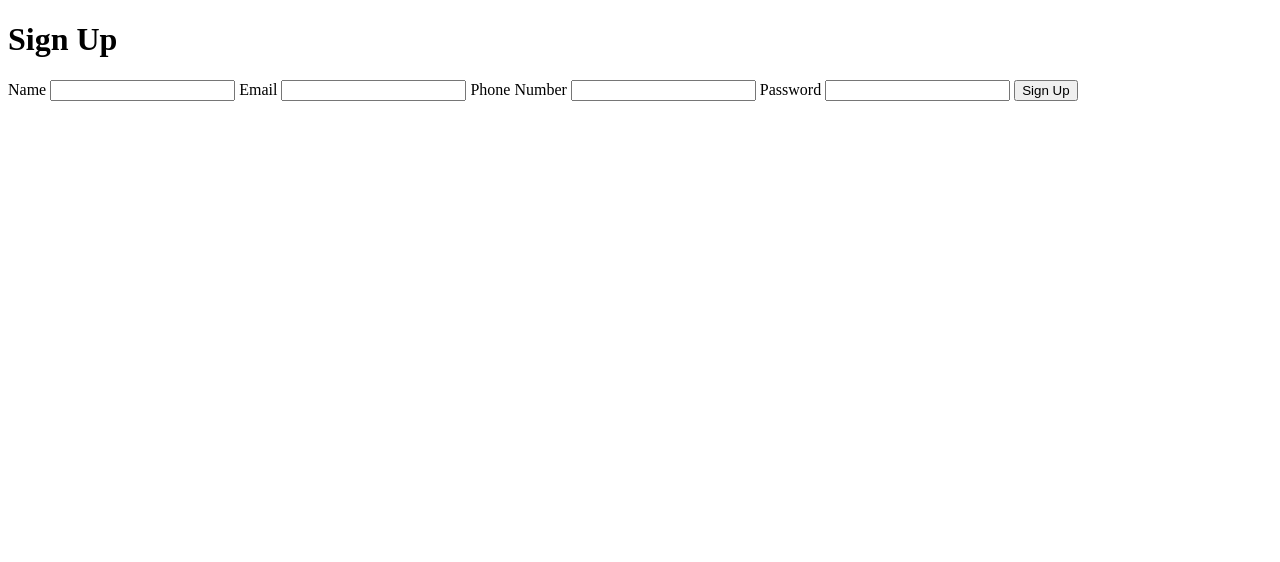
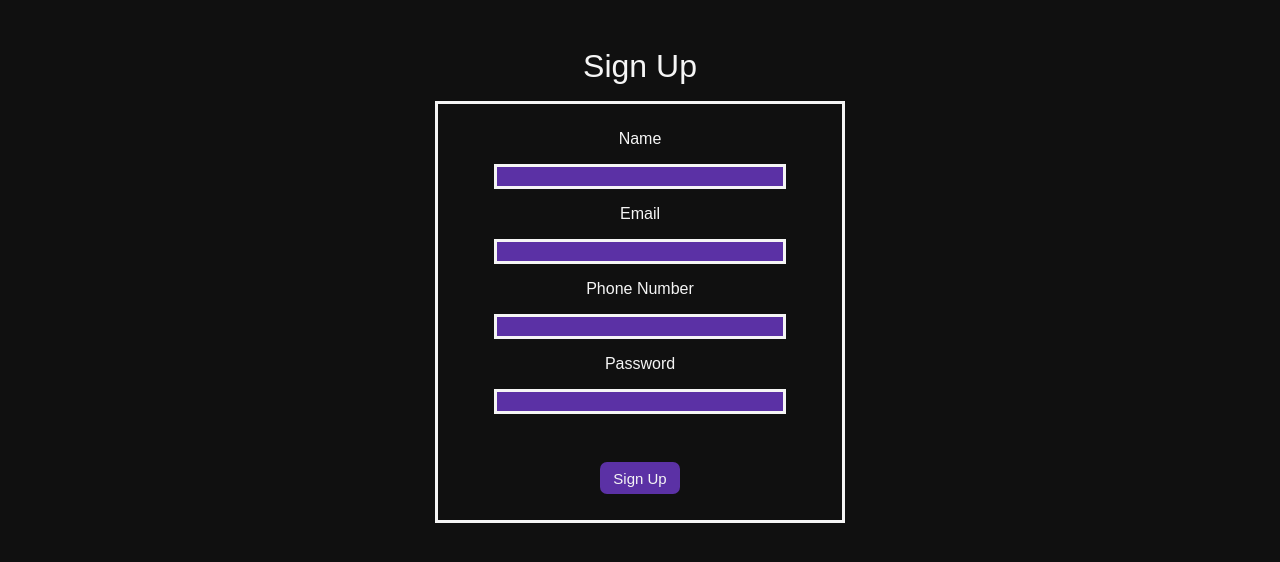
Before and after one commit to Immernachtreich/Group-Chat-App, a plain HTML site: page frontend/views/signup.html in a window 1280 px wide. Drawn offline with Linux system fonts and the light colour scheme; a web font is replaced by a local one.

Commit message:
Added styling to signup page

```diff
--- /dev/null
+++ b/frontend/public/main.css
@@ -0,0 +1,43 @@
+@import url('https://fonts.googleapis.com/css2?family=Metrophobic&display=swap');
+
+body,
+html {
+    height: 100%;
+}
+
+body {
+    margin: 0;
+    font-family: 'Metrophobic', sans-serif;
+
+    background-color: rgb(16, 16, 16);
+    /* background-image: url('https://t3.ftcdn.net/jpg/03/12/40/90/360_F_312409000_eMqNEV0nWOAQT4fT2OWDXpO0r1IJz32U.jpg');
+
+    background-repeat: no-repeat;
+    background-size: cover;
+    background-position: center; */
+
+    height: 100%;
+
+    transition: background 0.3s linear,
+    color 0.3s linear;
+
+    -ms-overflow-style: none;  /* IE and Edge */
+    scrollbar-width: none;  /* Firefox */
+}
+
+body::-webkit-scrollbar {
+    display: none;
+}
+
+.main-div {
+    width: 100%;
+    padding: 2rem 0;
+    margin: auto;
+}
+
+.inner-div {
+    margin: auto;
+    width: 30%;
+    border: 3px solid whitesmoke;
+    padding: 10px;
+}
--- /dev/null
+++ b/frontend/public/signup.css
@@ -0,0 +1,59 @@
+.main-div-h1 {
+    margin: 1rem 0;
+    text-align: center;
+    padding: 0;
+    font-weight: normal;
+    color: whitesmoke
+}
+
+.signup-form {
+    margin: 1rem;
+    text-align: center;
+}
+
+.userDetails-label {
+    text-align: center;
+    width: 100%;
+    color: whitesmoke;
+    margin: auto;
+}
+
+.userDetails-input {
+
+    text-align: center;
+    display: block;
+
+    width: 80%;
+    height: auto;
+    margin: 1rem auto;
+
+    font-family: inherit;
+    font-size: 15px;
+
+    background-color: rgb(91, 49, 165);
+    color: whitesmoke;
+    border: 3px solid whitesmoke;
+}
+
+.submit-button {
+
+    margin-top: 2rem;
+
+    border: none;
+    border-radius: 7px;
+    width: 5rem;
+    height: 2rem;
+
+    background-color: rgb(91, 49, 165);
+    color: whitesmoke;
+
+    font-family: inherit;
+    font-size: 15px;
+
+}
+
+.submit-button:hover {
+
+    border: 2px solid whitesmoke;
+    background-color: rgb(12, 159, 196);
+}
--- a/frontend/views/signup.html
+++ b/frontend/views/signup.html
@@ -4,6 +4,9 @@
     <meta charset="UTF-8">
     <meta http-equiv="X-UA-Compatible" content="IE=edge">
     <meta name="viewport" content="width=device-width, initial-scale=1.0">
+
+    <link rel="stylesheet" href="../public/main.css">
+    <link rel="stylesheet" href="../public/signup.css">
 
     <title> Sign Up</title>
 
@@ -17,17 +20,17 @@
 
             <form action="" id="signup-form" class="signup-form">
 
-                <label for="Username-Input" class="userDetails-label"> Name </label>
-                <input type="text" name="Username" id="Username-Input" class="userDetails-input">
+                <label for="username" class="userDetails-label"> Name </label>
+                <input type="text" name="username" id="username-input" class="userDetails-input">
 
-                <label for="Email-Input" class="userDetails-label"> Email </label>
-                <input type="email" name="Email" id="Email-Input" class="userDetails-input">
+                <label for="email" class="userDetails-label"> Email </label>
+                <input type="email" name="email" id="email-input" class="userDetails-input">
 
                 <label for="phoneNumber" class="userDetails-label"> Phone Number </label>
                 <input type="number" name="phoneNumber" id="phone-input" class="userDetails-input">
 
-                <label for="Password-Input" id="Category-Label" class="userDetails-label"> Password </label>
-                <input type="password" name="Password" id="Password-Input" class="userDetails-input">
+                <label for="password" class="userDetails-label"> Password </label>
+                <input type="password" name="password" id="password-input" class="userDetails-input">
 
                 <button type="submit" id="signup-button" class="submit-button"> Sign Up </button>
             </form>
```
